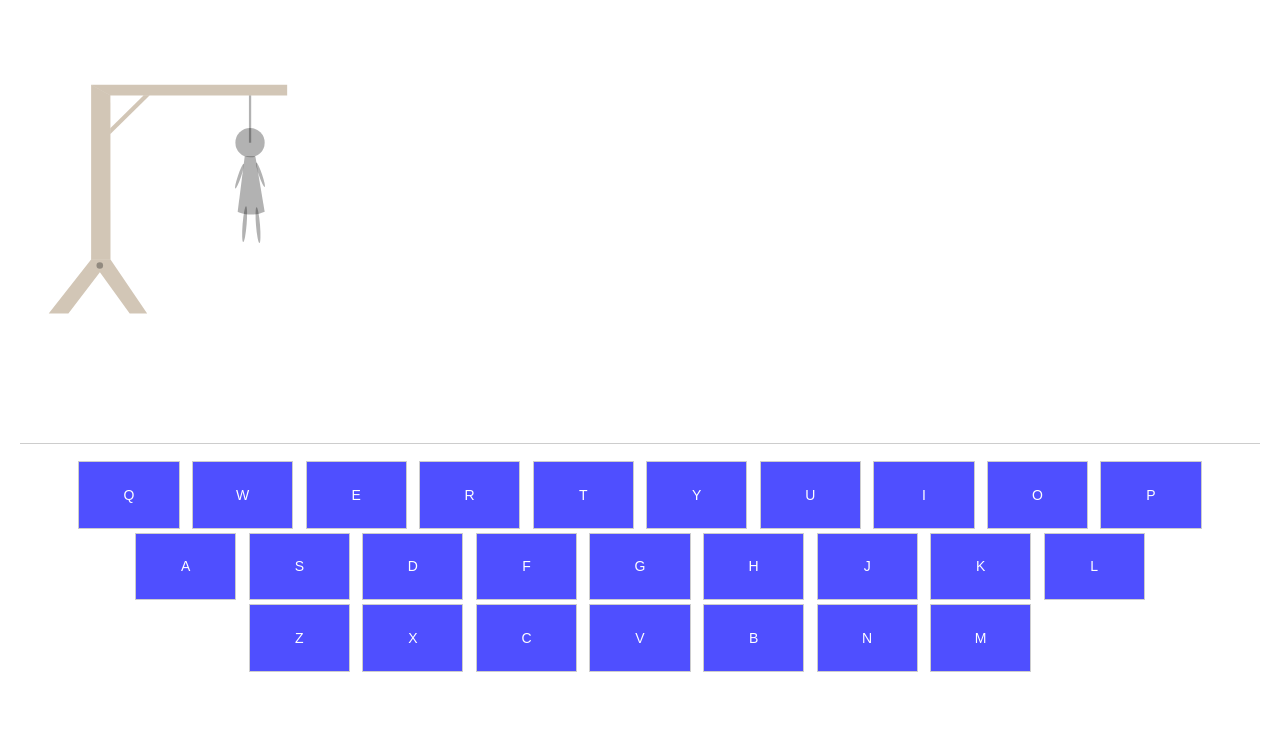
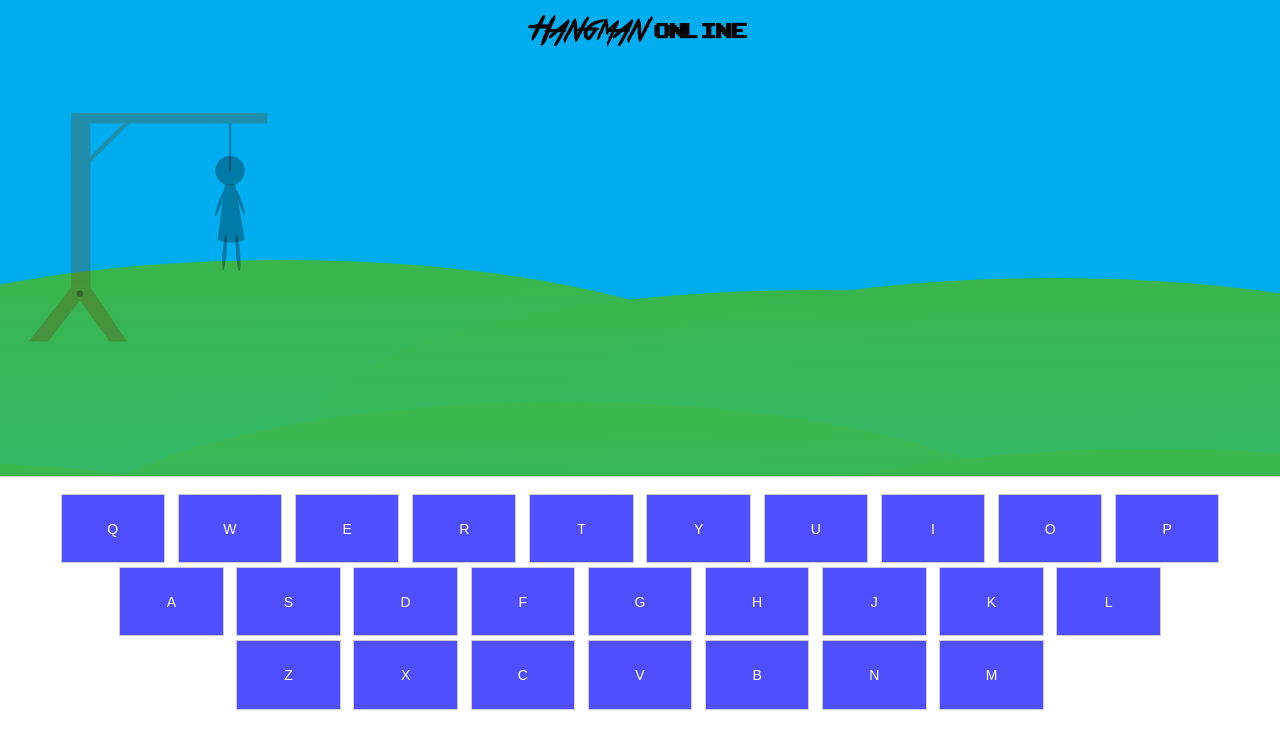
Before and after one commit to WattyRev/hangMan, a website: page app/index.html in a window 1280 px wide. Drawn offline with Linux system fonts and the light colour scheme; no server answers.

Commit message:
Some more tweaks

```diff
--- a/app/index.html
+++ b/app/index.html
@@ -13,6 +13,8 @@
         <!-- endinjector -->
     </head>
     <body ng-controller="mainCtrl">
+        <div class="top-wrapper">
+            <h1><span class="true-lies">Hangman</span> <span class="arcade-classic">Online</span></h1>
             <svg id="hang" viewBox="0 0 612 792">
                 <polygon ng-disabled="failures < 1" class="piece1" fill="#6b4210" points="56.8,581.3 95.8,581.3 158.2,499.3 217.2,581.3 251.8,581.3 179.2,474.3 140.8,474.3 "/>
                 <polygon ng-disabled="failures < 1" class="piece1" fill="#6b4210" points="140.8,474.3 140.8,128 179,149.5 179.2,474.3 "/>
@@ -31,6 +33,7 @@
             <div class="characters">
                 <div class="character" ng-repeat="letter in letters"><span ng-if="letter.guessed()">{{letter.digit}}</span></div>
             </div>
+        </div>
 
         <keyboard-dir data-click="input" disabled-keys="guesses"></keyboard-dir>
 
--- a/app/js/controllers/main.js
+++ b/app/js/controllers/main.js
@@ -57,7 +57,6 @@
         };
 
         function init() {
-            console.log($scope);
             var functions = [
                 $scope.newGame,
             ];
--- a/app/less/style.less
+++ b/app/less/style.less
@@ -3,6 +3,14 @@
 @gray: #cdcdcd;
 @blue: #4F4FFF;
 
+@font-face {
+    font-family: 'Arcade Classic';
+    src:url('../fonts/arcade_classic.ttf');
+}
+@font-face {
+    font-family: 'True Lies';
+    src:url('../fonts/true_lies.ttf');
+}
 
 * {
     margin:0;
@@ -11,9 +19,6 @@
 html {
     font-size: 14px;
     font-family: sans-serif;
-}
-body {
-    padding: 20px;
 }
 .clear {
     display:block;
@@ -24,7 +29,25 @@
         clear:both;
     }
 }
+.top-wrapper {
+    background-image: url('../resources/background.svg');
+    background-repeat: no-repeat;
+    background-size:cover;
+    background-position:center;
+    padding-bottom: 25px;
+}
 
+h1 {
+    text-align:center;
+    padding-top: 15px;
+
+    .true-lies {
+        font-family: 'True Lies';
+    }
+    .arcade-classic {
+        font-family: 'Arcade Classic'
+    }
+}
 .characters {
     text-align:center;
     font-size: 32px;
@@ -46,7 +69,6 @@
 }
 keyboard-dir {
     display:block;
-    margin-top:20px;
     border-top:1px solid @gray;
     padding-top:15px;
 
```
Also changed, not shown: app/css/style.css, app/fonts/arcade_classic.ttf (added), app/fonts/true_lies.ttf (added), app/resources/background.svg (added). Lines whose indentation alone changed are shown as unchanged.
